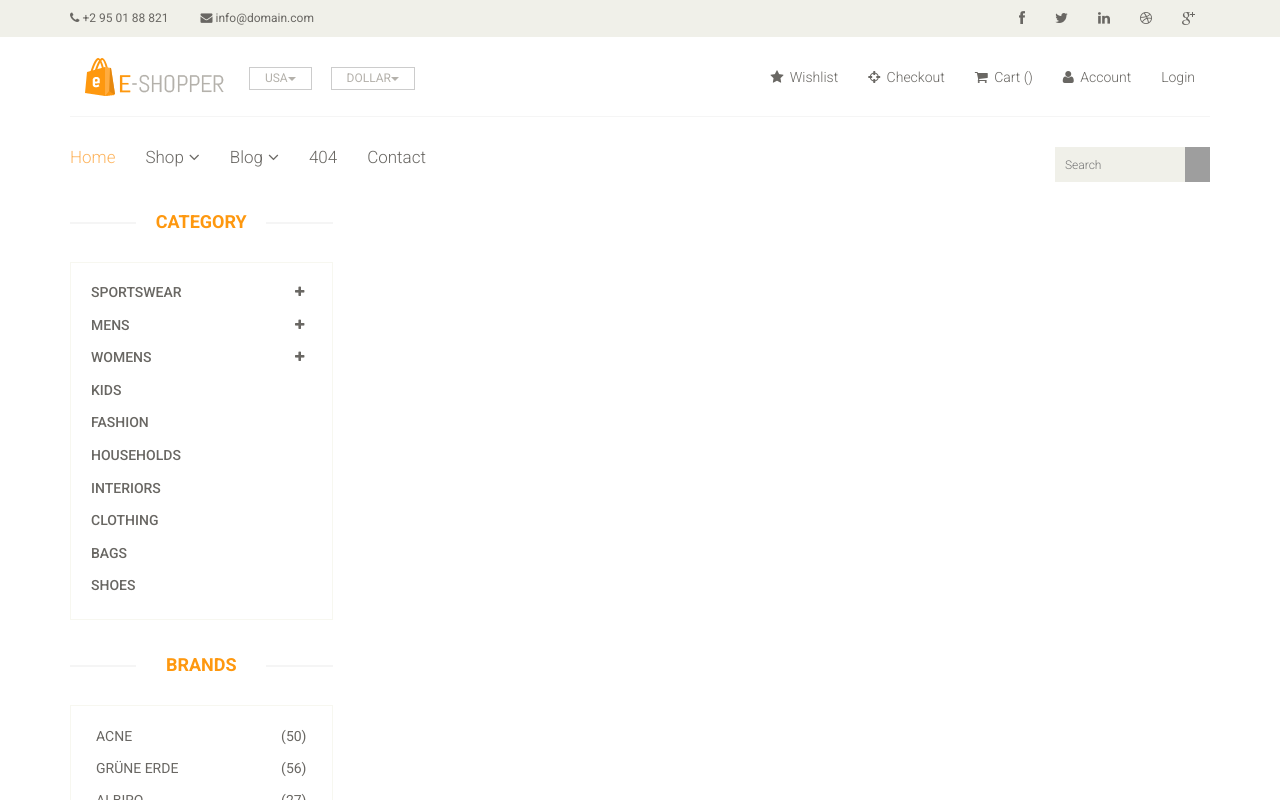
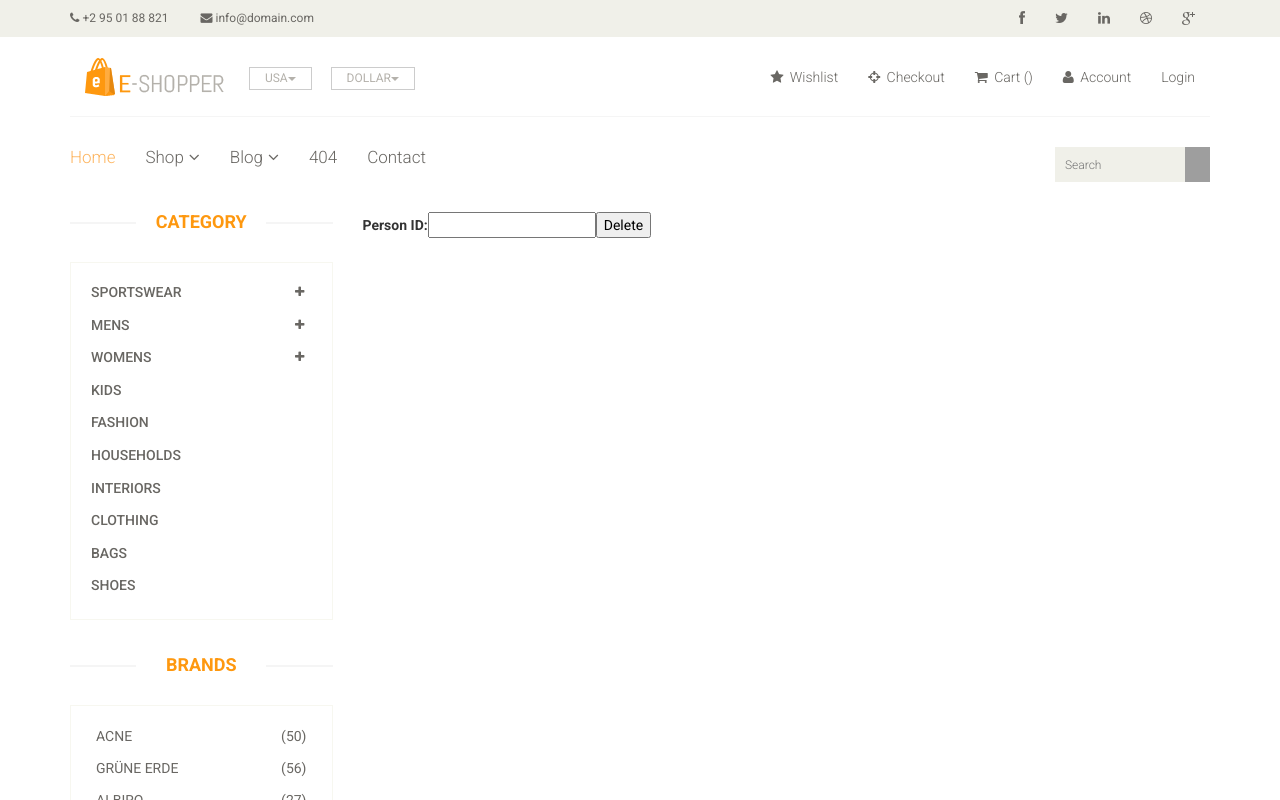
Before and after one commit to thanminhhy/my-react-app, a React (Vite) app: page /bai18_delete_axios in a window 1280 px wide. Shown: the top 800 px of the page. Built offline with nearby package versions, Linux system fonts and the light colour scheme; grey boxes are pictures that could not be loaded.

Commit message:
Delete_axios

```diff
--- /dev/null
+++ b/src/components/bai18-axios/baseUrl/Api.jsx
@@ -0,0 +1,5 @@
+import axios from "axios";
+
+export default axios.create({
+  baseURL: `https://jsonplaceholder.typicode.com/`,
+});
--- /dev/null
+++ b/src/components/bai18-axios/baseUrl/DeleteDemo.jsx
@@ -0,0 +1,38 @@
+import { useState } from "react";
+import api from "./Api";
+
+function DeleteDemo() {
+  const [input, setInput] = useState("");
+  function handleChange(e) {
+    setInput(e.target.value);
+  }
+
+  function handleSubmit(e) {
+    const data = { id: input };
+
+    e.preventDefault();
+    api.delete("users/" + data.id).then((res) => {
+      console.log(res);
+      console.log(res.data);
+    });
+  }
+
+  return (
+    <>
+      <form onSubmit={handleSubmit}>
+        <label>
+          Person ID:
+          <input
+            type="number"
+            name="id"
+            value={input}
+            onChange={handleChange}
+          />
+        </label>
+        <button type="submit">Delete</button>
+      </form>
+    </>
+  );
+}
+
+export default DeleteDemo;
--- a/src/main.jsx
+++ b/src/main.jsx
@@ -26,6 +26,7 @@ import Reservation from "./components/bai13-forms/HandleMultipleInput.jsx";
 import TestLogin from "./components/bai15-16/login.jsx";
 import Demo from "./components/bai18-axios/Demo.jsx";
 import PostDemo from "./components/bai18-axios/PostDemo.jsx";
+import DeleteDemo from "./components/bai18-axios/baseUrl/DeleteDemo.jsx";
 
 const arr = ["iphone 1", "iphone 2", "iphone 3", "iphone 4"];
 const obj = {
@@ -58,6 +59,7 @@ createRoot(document.getElementById("root")).render(
             element={<Reservation />}
           />
           <Route path="bai18_post_axios" element={<PostDemo />} />
+          <Route path="bai18_delete_axios" element={<DeleteDemo />} />
         </Routes>
       </App>
     </BrowserRouter>
```
